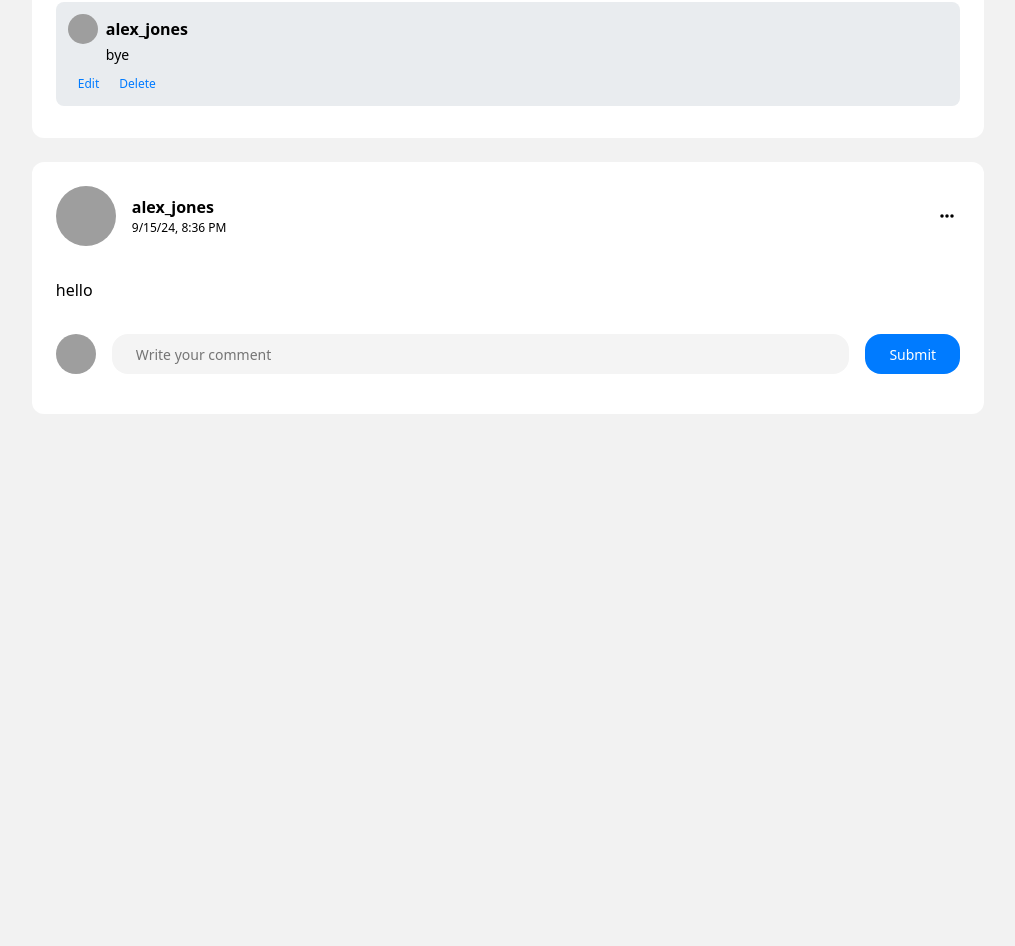
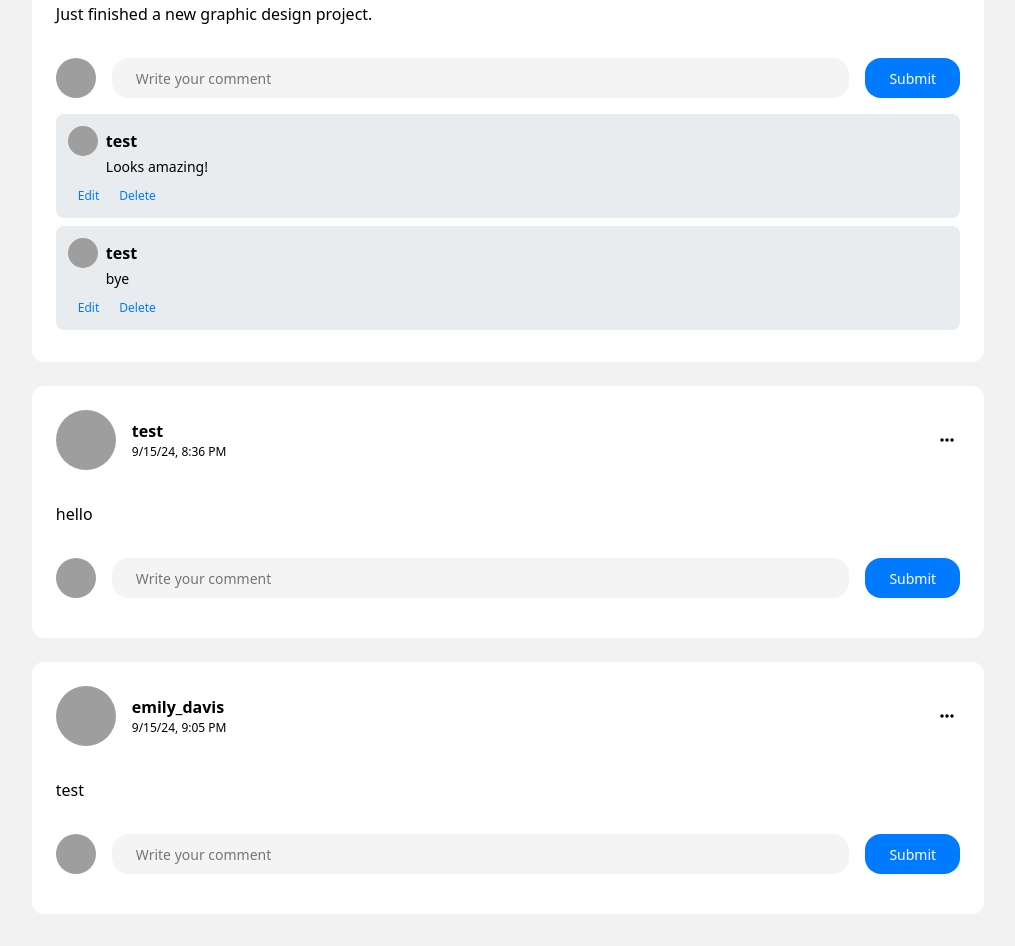
Before and after one commit to Apolo151/eSocialize-frontend, an Angular app: page /home/1 in a window 1280 px wide. Shown: the part 1780-2726 px from the top of the page, without its empty margins (13-1028 px from the left). Before the commit the page ends 2226 px from the top, so only its background shows below. Built offline with nearby package versions, Linux system fonts and the light colour scheme; data requests are answered from the project's data file; grey boxes are pictures that could not be loaded.

Commit message:
Fixed several bugs in user profile

```diff
--- a/db.json
+++ b/db.json
@@ -2,13 +2,13 @@
   "Authors": [
     {
       "id": "1",
-      "username": "alex_jones",
+      "username": "test",
       "password": "hashed_password_alex",
       "profile_picture": "https://i.pinimg.com/736x/d3/44/0e/d3440e1aeabc53ad0675686655a87af3.jpg",
       "isActive": true,
       "createdAt": "2024-09-10T08:00:00Z",
       "email": "alex.jones@example.com",
-      "bio": "Tech enthusiast and software engineer.",
+      "bio": "test",
       "posts": [
         4,
         5
@@ -69,6 +69,20 @@
           "PostId": "4",
           "UserId": "1",
           "createdAt": "2024-09-15T16:43:24.026Z"
+        },
+        {
+          "id": 1726434348709,
+          "content": "test",
+          "PostId": "4",
+          "UserId": "1",
+          "createdAt": "2024-09-15T21:05:48.709Z"
+        },
+        {
+          "id": 1726434354389,
+          "content": "test",
+          "PostId": "4",
+          "UserId": "2",
+          "createdAt": "2024-09-15T21:05:54.389Z"
         }
       ]
     },
@@ -142,6 +156,14 @@
       "createdAt": "2024-09-15T20:36:34.599Z",
       "comments": [],
       "likes": []
+    },
+    {
+      "id": "1726434356854",
+      "content": "test",
+      "userId": "2",
+      "createdAt": "2024-09-15T21:05:56.854Z",
+      "comments": [],
+      "likes": []
     }
   ]
 }
--- a/src/app/pages/user-profile/user-profile.component.css
+++ b/src/app/pages/user-profile/user-profile.component.css
@@ -48,3 +48,69 @@
     color: #333;
     margin-bottom: 5px;
   }
+
+
+.edit-profile-container {
+  padding: 30px;
+  border-radius: 10px;
+  background-color: #f9f9f9;
+  box-shadow: 0 4px 8px rgba(0, 0, 0, 0.1);
+  max-width: 400px;
+  margin: 20px auto;
+}
+
+.edit-profile-form {
+  display: flex;
+  flex-direction: column;
+  align-items: center;
+}
+.edit-button{
+  padding: 5px 10px;
+  margin-top:5px;
+  background-color: #007bff;
+  color: white;
+  border: none;
+  border-radius: 5px;
+  font-size: 16px;
+  cursor: pointer;
+  transition: background-color 0.3s;
+}
+.form-group label {
+  font-weight: bold;
+  margin-bottom: 5px;
+}
+
+.input-field, .textarea-field {
+  width: 100%;
+  padding: 10px;
+  margin-bottom: 15px;
+  border: 1px solid #ccc;
+  border-radius: 5px;
+  font-size: 16px;
+  transition: border-color 0.3s;
+}
+
+.input-field:focus, .textarea-field:focus {
+  border-color: #007bff;
+  outline: none;
+}
+
+.textarea-field {
+  height: 100px;
+  resize: vertical;
+}
+
+.save-button {
+  padding: 10px 15px;
+  background-color: #007bff;
+  color: white;
+  border: none;
+  border-radius: 5px;
+  font-size: 16px;
+  cursor: pointer;
+  transition: background-color 0.3s;
+}
+
+.save-button:hover {
+  background-color: #0056b3;
+}
--- a/src/app/pages/user-profile/user-profile.component.html
+++ b/src/app/pages/user-profile/user-profile.component.html
@@ -4,7 +4,7 @@
       <div class="author-details">
         <h2>{{ author?.username }}</h2>
         <p class="bio">{{ author?.bio || 'No bio available' }}</p>
-        <button (click)="isEditingProfile = !isEditingProfile">
+        <button class ="edit-button" (click)="isEditingProfile = !isEditingProfile">
           {{ isEditingProfile ? 'Cancel' : 'Edit Profile' }}
         </button>
       </div>
@@ -15,25 +15,25 @@
       <p><strong>Email:</strong> {{ author?.email || 'Not provided' }}</p>
       <p><strong>Joined:</strong> {{ author?.createdAt | date:'longDate' }}</p>
 
-      <div *ngIf="isEditingProfile">
-        <form (ngSubmit)="updateProfile()">
-          <label>
-            Username:
-            <input [(ngModel)]="editingAuthor.username" name="username" required>
-          </label>
-          <label>
-            Bio:
-            <textarea [(ngModel)]="editingAuthor.bio" name="bio"></textarea>
-          </label>
-          <button type="submit">Save</button>
+      <div *ngIf="isEditingProfile" class="edit-profile-container">
+        <form (ngSubmit)="updateProfile()" class="edit-profile-form">
+          <div class="form-group">
+            <label for="username">Username:</label>
+            <input [(ngModel)]="editingAuthor.username" name="username" required id="username" class="input-field">
+          </div>
+          <div class="form-group">
+            <label for="bio">Bio:</label>
+            <textarea [(ngModel)]="editingAuthor.bio" name="bio" id="bio" class="textarea-field"></textarea>
+          </div>
+          <button type="submit" class="save-button">Save</button>
         </form>
       </div>
-
-      <h3>Recent Posts</h3>
+            <h3>Recent Posts</h3>
       <ng-container *ngIf="author">
         <app-post
           *ngFor="let post of filteredPosts"
           [post]="post"
+          [loggedAuthor] = "loggedAuthor"
           (postDeleted)="handlePostDeleted($event)"
           (postUpdated)="handlePostUpdated($event)"
           (newComment)="addCommentToPost($event, post.id)"
--- a/src/app/pages/user-profile/user-profile.component.ts
+++ b/src/app/pages/user-profile/user-profile.component.ts
@@ -1,4 +1,4 @@
-import { Component, OnInit } from '@angular/core';
+import { Component, OnInit, Output } from '@angular/core';
 import { Author } from 'src/app/models/author';
 import { ActivatedRoute } from '@angular/router';
 import { AuthorsService } from 'src/app/services/authors.service';
@@ -17,7 +17,7 @@ export class UserProfileComponent implements OnInit {
   errorMessage?: string;
   isEditingProfile = false;
   editingAuthor: Author = { id: -1, username: '', email: '', bio: '', profile_picture: '', createdAt: new Date(), password: ' ' };
-
+  @Output() loggedAuthor! : Author;
 
   constructor(
     private route: ActivatedRoute,
@@ -36,6 +36,8 @@ export class UserProfileComponent implements OnInit {
     this.authorService.getAuthor(this.authorId).subscribe({
       next: (data) => {
         this.author = data;
+        this.loggedAuthor = data;
+        this.editingAuthor = data;
         this.loadPosts();
       },
       error: (error) => {
@@ -56,6 +58,7 @@ export class UserProfileComponent implements OnInit {
   }
 
   updateProfile(): void {
+    console.group(this.editingAuthor);
     if (this.editingAuthor) {
       this.authorService.updateAuthor(this.editingAuthor).subscribe({
         next: updatedAuthor => {
```
Also changed, not shown: src/app/components/post/post.component.ts (indentation only).
